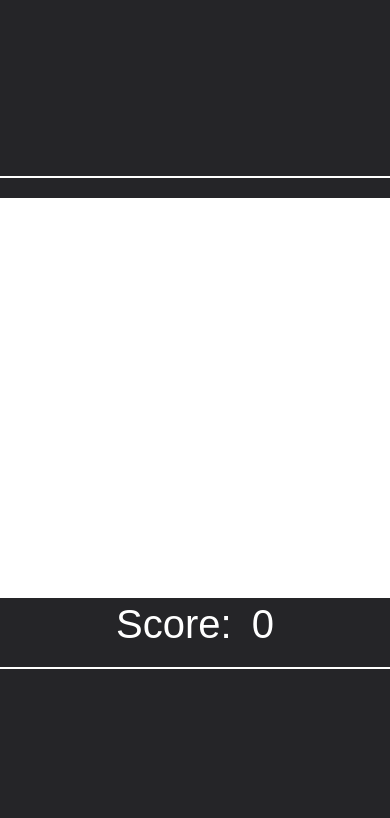
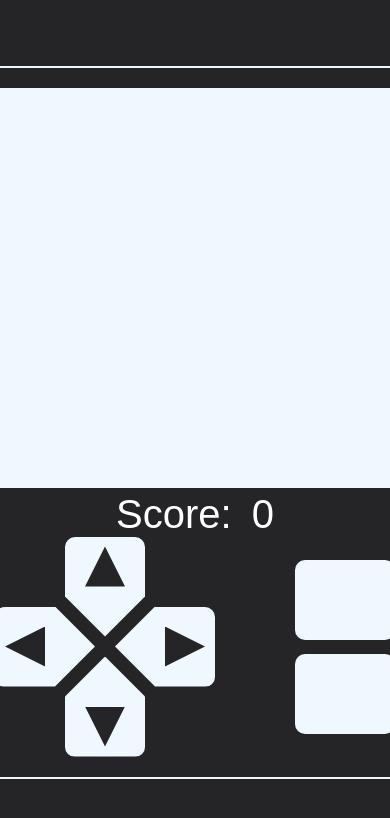
Before and after one commit to BVenom1/static-snake, a plain HTML site: page index.html in a window 390 px wide. Shown: the top 818 px of the page. Drawn offline with Linux system fonts and the light colour scheme; a web font is replaced by a local one.

Commit message:
created interface for mobile support, TODO: add functionality for mobile support

```diff
--- a/index.html
+++ b/index.html
@@ -9,6 +9,13 @@
     <link rel="preconnect" href="https://fonts.gstatic.com" crossorigin>
     <link href="https://fonts.googleapis.com/css2?family=Keania+One&display=swap" rel="stylesheet">
 
+    <svg style="position: absolute; width: 0; height: 0;">
+        <filter id="roundCorners">
+            <feGaussianBlur in="SourceGraphic" stdDeviation="3" result="blur" />
+            <feColorMatrix in="blur" mode="matrix" values="1 0 0 0 0 0 1 0 0 0 0 0 1 0 0 0 0 0 19 -9" result="goo" />
+            <feComposite in="SourceGraphic" in2="goo" operator="atop"/>
+        </filter>
+    </svg>
 
     <style>
         body {
@@ -24,7 +31,7 @@
 
         #game {
             padding: 20px;
-            border: 2px solid white;
+            border: 2px solid aliceblue;
             border-radius: 10px;
         }
 
@@ -38,6 +45,107 @@
             font-style: normal;
             color: white;
         }
+
+        #control {
+            display: flex;
+            flex-direction: row;
+            align-items: center;
+            justify-content: space-between;
+        }
+
+        #movement {
+            display: flex;
+            flex-direction: column;
+            align-items: center;
+            justify-content: center;
+        }
+
+        #right-left {
+            display: flex;
+            flex-direction: row;
+            align-items: center;
+            justify-content: center;
+            gap: 80px;
+        }
+
+        #quality {
+            display: flex;
+            flex-direction: column;
+            align-items: center;
+            justify-content: center;
+            gap: 14px;
+        }
+
+        .v {
+            width: 80px;
+            height: 100px;
+            flex-direction: column;
+        }
+
+        .h {
+            width: 100px;
+            height: 80px;
+            flex-direction: row;
+        }
+
+        .b {
+            background-color: aliceblue;
+            border-radius: 10px;
+            border: none;
+            display: flex;
+            align-items: center;
+        }
+
+        .b:active {
+            background-color: rgb(148, 163, 177);
+        }
+
+        #up {
+            clip-path: polygon(0% 0%, 100% 0%, 100% 60%, 50% 100%, 0% 60%);
+            margin-bottom: -30px;
+            justify-content: flex-start;
+        }
+
+        #left {
+            clip-path: polygon(0% 0%, 60% 0%, 100% 50%, 60% 100%, 0% 100%);
+            margin-right: -30px;
+            justify-content: flex-start;
+        }
+
+        #right {
+            clip-path: polygon(0% 50%, 40% 0%, 100% 0%, 100% 100%, 40% 100%);
+            margin-left: -30px;
+            justify-content: flex-end;
+        }
+
+        #down {
+            clip-path: polygon(50% 0%, 100% 40%, 100% 100%, 0% 100%, 0% 40%);
+            margin-top: -30px;
+            justify-content: flex-end;
+        }
+
+        .a {
+            width: 40px;
+            height: 40px;
+            background-color: rgb(37, 37, 40);
+            margin: 10px;
+        }
+
+        #upArrow {
+            clip-path: polygon(50% 0%, 100% 100%, 0% 100%);
+        }
+
+        #leftArrow {
+            clip-path: polygon(0% 50%, 100% 0%, 100% 100%);
+        }
+
+        #rightArrow {
+            clip-path: polygon(0% 0%, 100% 50%, 0% 100%);
+        }
+
+        #downArrow {
+            clip-path: polygon(0% 0%, 100% 0%, 50% 100%);
+        }
     </style>
 
 </head>
@@ -47,6 +155,20 @@
             <div>The browser does not support this game</div>
         </canvas>
         <div id="score">Score: <div id="scoreNum">0</div></div>
+        <div id="control">
+            <div id="movement">
+                <div class="v b" id="up"><div class="a" id="upArrow"></div></div>
+                <div id="right-left">
+                    <div class="h b" id="left"><div class="a" id="leftArrow"></div></div>
+                    <div class="h b" id="right"><div class="a" id="rightArrow"></div></div>
+                </div>
+                <div class="v b" id="down"><div class="a" id="downArrow"></div></div>
+            </div>
+            <div id="quality">
+                <div class="h b" id="replay-stop"></div>
+                <div class="h b" id="pause-play"></div>
+            </div>
+        </div>
     </div>
 
     <script>
@@ -69,7 +191,7 @@
 
         // colors:
         const snakeColor = 'lightgreen'
-        const bgColor = 'white'
+        const bgColor = 'aliceblue'
         const fruitColor = 'orange'
 
         //
@@ -125,6 +247,7 @@
 
             // check if snake has eaten the fruit
             if (newHead.x === fruit.x && newHead.y === fruit.y) {
+                console.log('fruit has been eaten')
                 score = score + 1;
                 scoreNum.innerText = score;
                 makeFruit();
@@ -162,7 +285,7 @@
             scoreNum.innerText = 0;
 
             // clear the screen from previous game
-            ctx.fillStyle = 'white';
+            ctx.fillStyle = bgColor;
             ctx.fillRect(0, 0, scale.x * boardSize.x, scale.y * boardSize.y);
 
             renderWholeSnake() // render the whole snake at the start of the game
@@ -191,7 +314,7 @@
         //
         // Actually start the game -----------------------------------------------------------
 
-        ctx.fillStyle = 'white';
+        ctx.fillStyle = bgColor;
         ctx.fillRect(0, 0, scale.x * boardSize.x, scale.y * boardSize.y);
 
         document.addEventListener('keydown', handleKeyboardInput);
```
